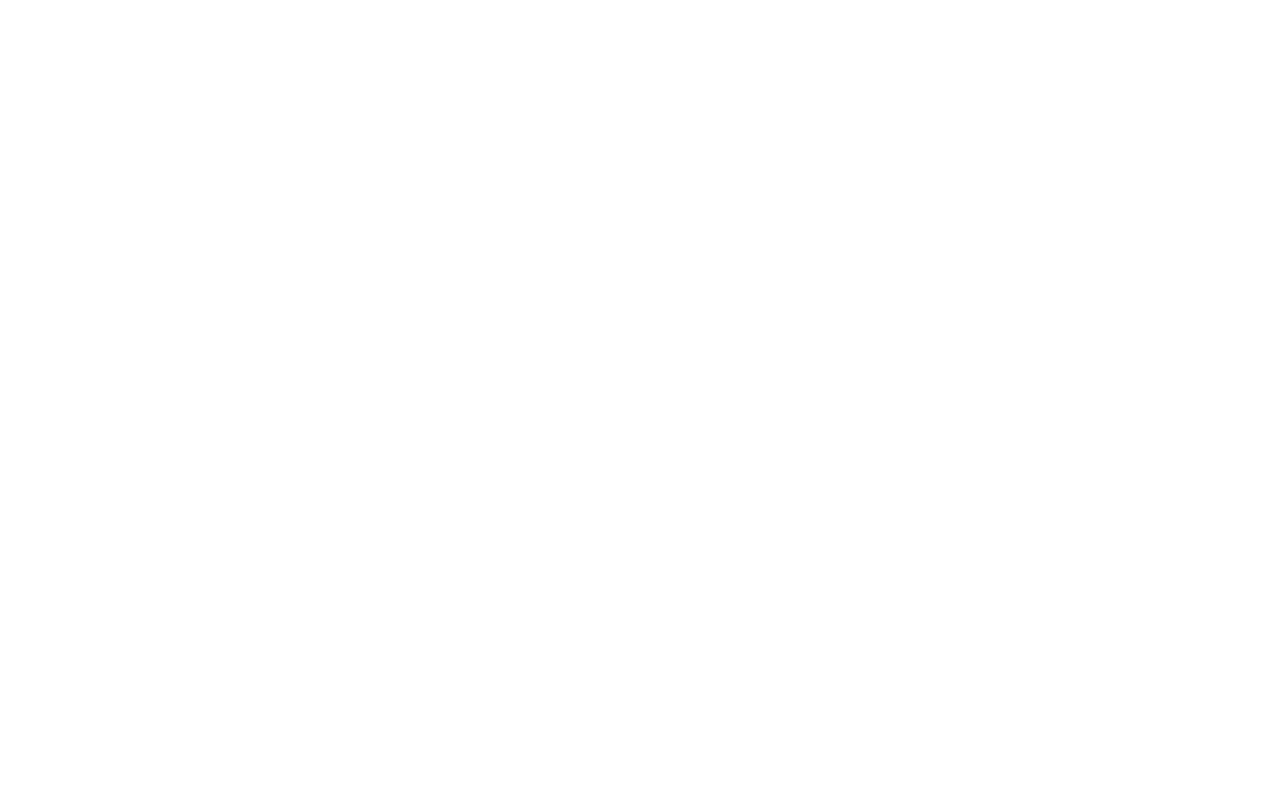
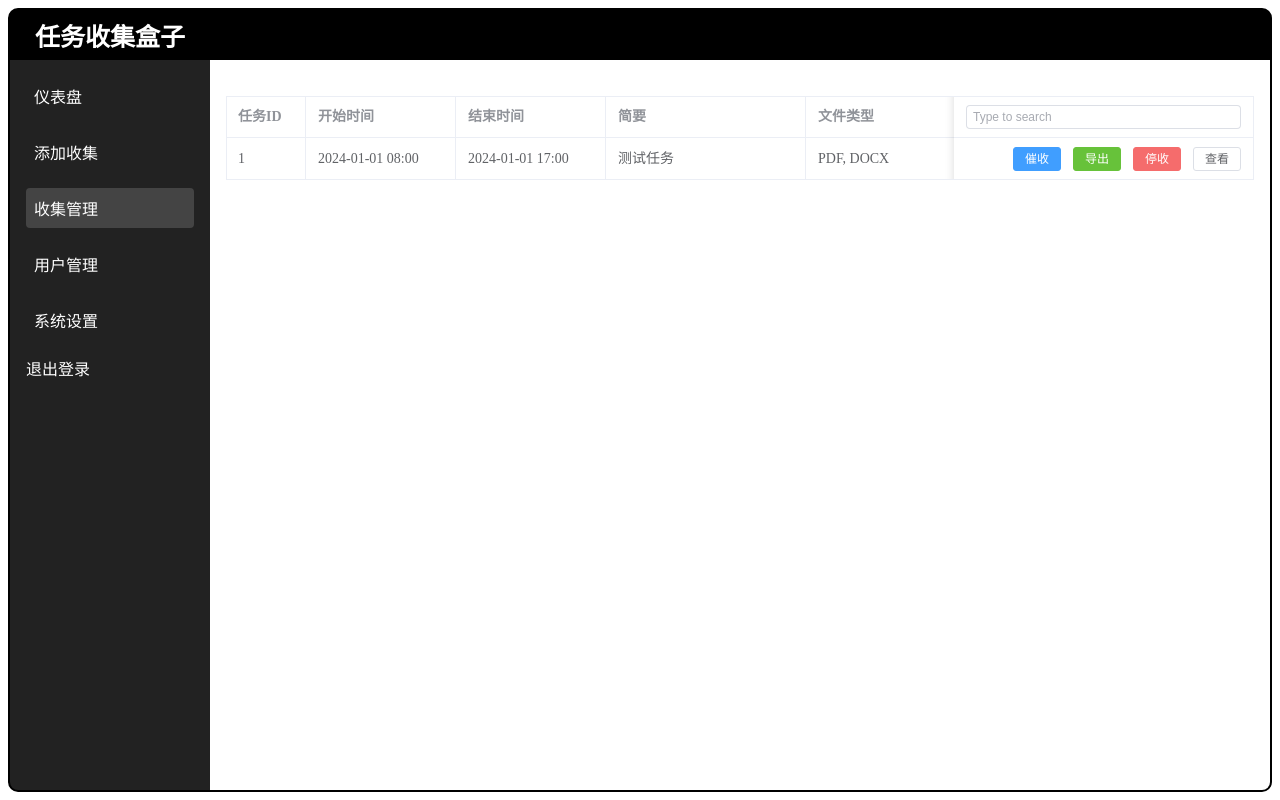
Before and after one commit to lammy2021/TaskManager, a Vue app: page /admin/collection-management in a window 1280 px wide. Before the commit this address had no page. Built offline with nearby package versions, Linux system fonts and the light colour scheme.

Commit message:
添加管理员面板-收集管理

```diff
--- /dev/null
+++ b/src/components/CollectionManagement.vue
@@ -0,0 +1,74 @@
+<script setup>
+import { ref, computed } from 'vue';
+import { ElTable, ElTableColumn, ElInput, ElButton } from 'element-plus';
+
+const searchQuery = ref('');
+const collections = ref([
+  {
+    taskId: '1',
+    startTime: '2024-01-01 08:00',
+    endTime: '2024-01-01 17:00',
+    summary: '测试任务',
+    fileTypes: 'PDF, DOCX',
+    submitted: 10,
+    notSubmitted: 5,
+    publisher: '管理员'
+  },
+  // Add more collection data here
+]);
+
+const filteredCollections = computed(() =>
+  collections.value.filter(
+    (data) =>
+      !searchQuery.value ||
+      data.summary.toLowerCase().includes(searchQuery.value.toLowerCase())
+  )
+);
+
+const remind = (taskId) => {
+  console.log('Remind task:', taskId);
+  // Add remind logic here
+};
+
+const exportData = (taskId) => {
+  console.log('Export data for task:', taskId);
+  // Add export logic here
+};
+
+const stopCollection = (taskId) => {
+  console.log('Stop collection for task:', taskId);
+  // Add stop collection logic here
+};
+
+const viewDetails = (taskId) => {
+  console.log('View details for task:', taskId);
+  // Add view details logic here
+};
+</script>
+
+<template>
+  <el-table :data="filteredCollections" border style="width: 100%; margin-top: 20px;">
+    <el-table-column prop="taskId" label="任务ID" width="80"></el-table-column>
+    <el-table-column prop="startTime" label="开始时间" width="150"></el-table-column>
+    <el-table-column prop="endTime" label="结束时间" width="150"></el-table-column>
+    <el-table-column prop="summary" label="简要" width="200"></el-table-column>
+    <el-table-column prop="fileTypes" label="文件类型" width="150"></el-table-column>
+    <el-table-column prop="submitted" label="已提交" width="80"></el-table-column>
+    <el-table-column prop="notSubmitted" label="未提交" width="80"></el-table-column>
+    <el-table-column prop="publisher" label="发布者" width="100"></el-table-column>
+    <el-table-column align="right" label="操作" width="300" fixed="right">
+      <template #header>
+        <el-input v-model="searchQuery" size="small" placeholder="Type to search"></el-input>
+      </template>
+      <template #default="scope">
+        <el-button type="primary" size="small" @click="remind(scope.row.taskId)">催收</el-button>
+        <el-button type="success" size="small" @click="exportData(scope.row.taskId)">导出</el-button>
+        <el-button type="danger" size="small" @click="stopCollection(scope.row.taskId)">停收</el-button>
+        <el-button size="small" @click="viewDetails(scope.row.taskId)">查看</el-button>
+      </template>
+    </el-table-column>
+  </el-table>
+</template>
+
+<style scoped>
+</style>
--- a/src/router/index.js
+++ b/src/router/index.js
@@ -11,7 +11,9 @@ const routes = [
     component: ()=> import('../components/AdminDashboardPage.vue'), // Lazy load the component
     children: [
       { path: 'dashboard', component: ()=> import('../components/AdminDashboard.vue') },
-      { path: 'add-collection', component: ()=> import('../components/AddCollection.vue') }
+      { path: 'add-collection', component: ()=> import('../components/AddCollection.vue') },
+      { path: 'collection-management', component: ()=> import('../components/CollectionManagement.vue') },
+
     ]
   }
 ]
```
